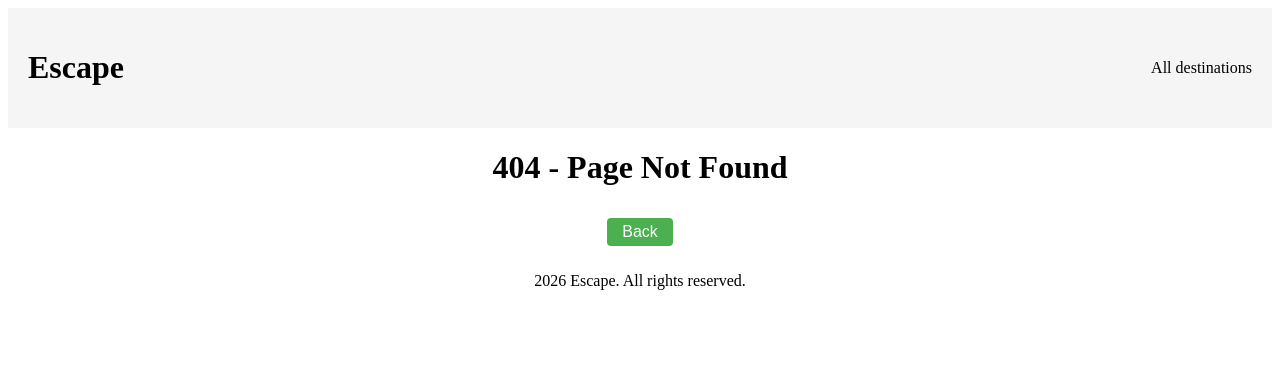
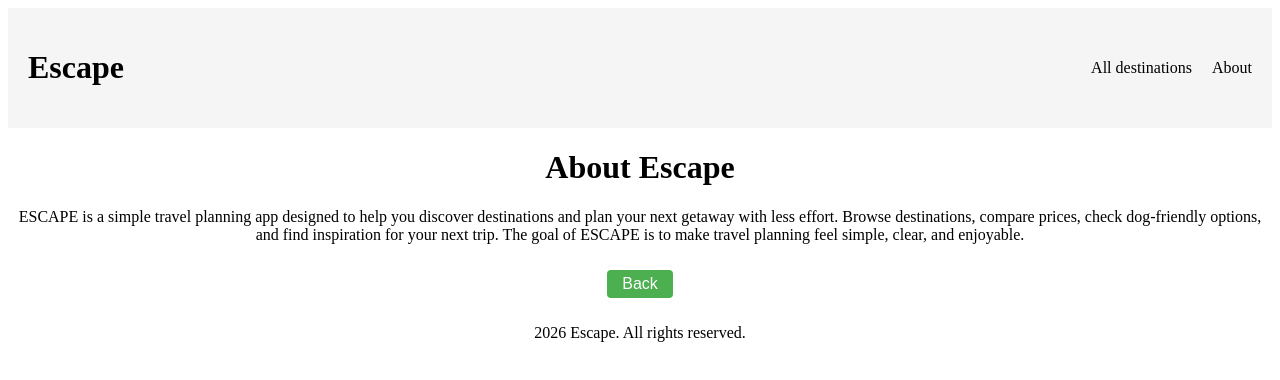
Before and after one commit to Mehrnaz-zand/escape, a React (Vite) app: page /about in a window 1280 px wide. Before the commit this address had no page. Shown: the top 380 px of the page. Built offline with nearby package versions, Linux system fonts and the light colour scheme.

Commit message:
feat: add about page

```diff
--- a/src/App.tsx
+++ b/src/App.tsx
@@ -5,6 +5,7 @@ import PageNotFound from "./pages/PageNotFound";
 import Destinations from "./pages/Destinations";
 import Header from "./components/Header/Header";
 import Footer from "./components/Footer";
+import About from "./pages/About";
 
 function App() {
   return (
@@ -14,6 +15,7 @@ function App() {
         <Route path="/" element={<Home />} />
         <Route path="/destinations" element={<Destinations />} />
         <Route path="/result/:id" element={<Result />} />
+        <Route path="/about" element={<About />} />
         <Route path="*" element={<PageNotFound />} />
       </Routes>
       <Footer />
--- a/src/components/Header/Header.tsx
+++ b/src/components/Header/Header.tsx
@@ -10,6 +10,7 @@ const Header = () => {
         </h1>
         <div className="header-menu">
           <Link to="/destinations">All destinations</Link>
+          <Link to="/about">About</Link>
         </div>
       </div>
     </header>
--- a/src/components/Header/header.scss
+++ b/src/components/Header/header.scss
@@ -8,6 +8,11 @@
     align-items: center;
   }
 
+  .header-menu {
+    display: flex;
+    gap: 20px;
+  }
+
   a,
   a:visited {
     color: inherit;
--- /dev/null
+++ b/src/pages/About/index.tsx
@@ -0,0 +1,19 @@
+const About = () => {
+  return (
+    <div>
+      <h1>About Escape</h1>
+      <p>
+        ESCAPE is a simple travel planning app designed to help you
+        discover destinations and plan your next getaway with less effort.
+        Browse destinations, compare prices, check dog-friendly options, and
+        find inspiration for your next trip. The goal of ESCAPE is to make
+        travel planning feel simple, clear, and enjoyable.
+      </p>
+      <button className="button" onClick={() => window.history.back()}>
+        Back
+      </button>
+    </div>
+  );
+};
+
+export default About;
--- a/src/pages/Home/index.tsx
+++ b/src/pages/Home/index.tsx
@@ -1,4 +1,3 @@
-import Footer from "../../components/Footer";
 import Searchbar from "../../components/Search";
 import DestinationCard from "../../components/DestinationCard";
 import destinations from "../../data/destinations";
```
